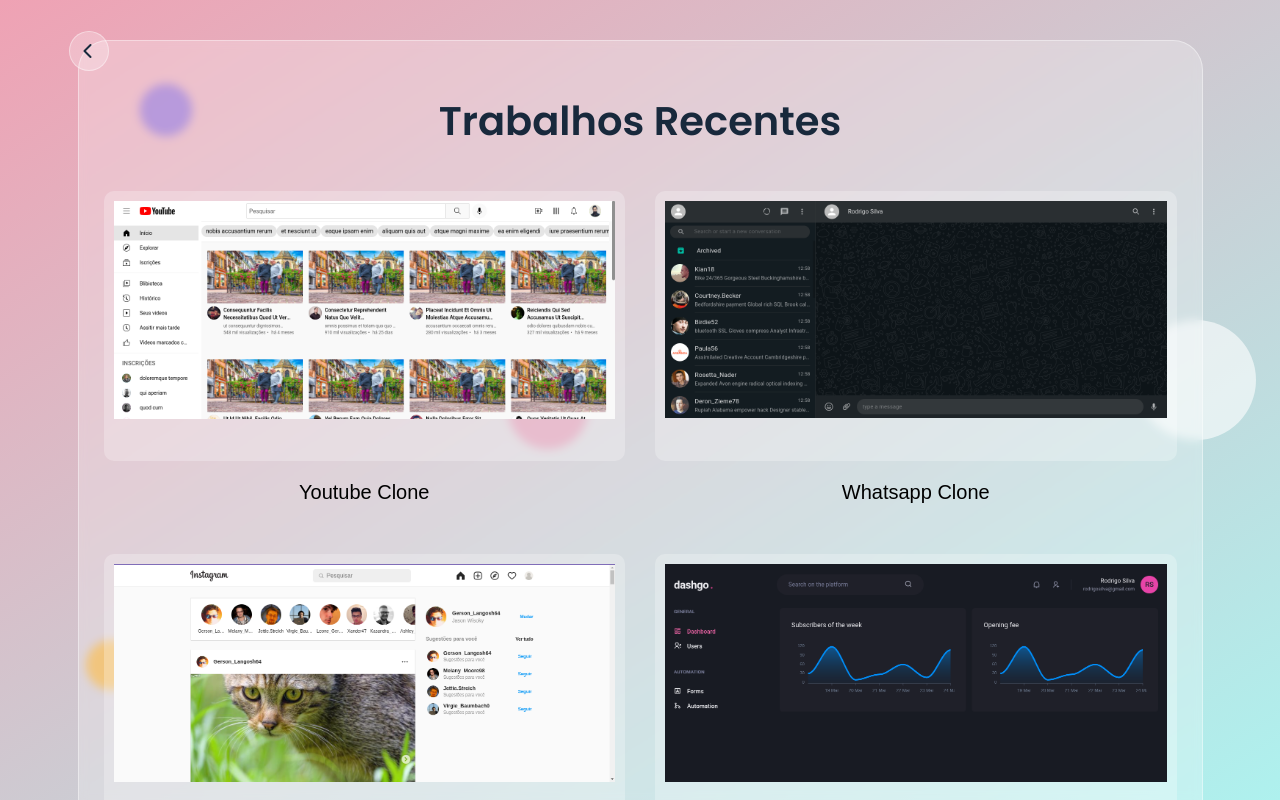
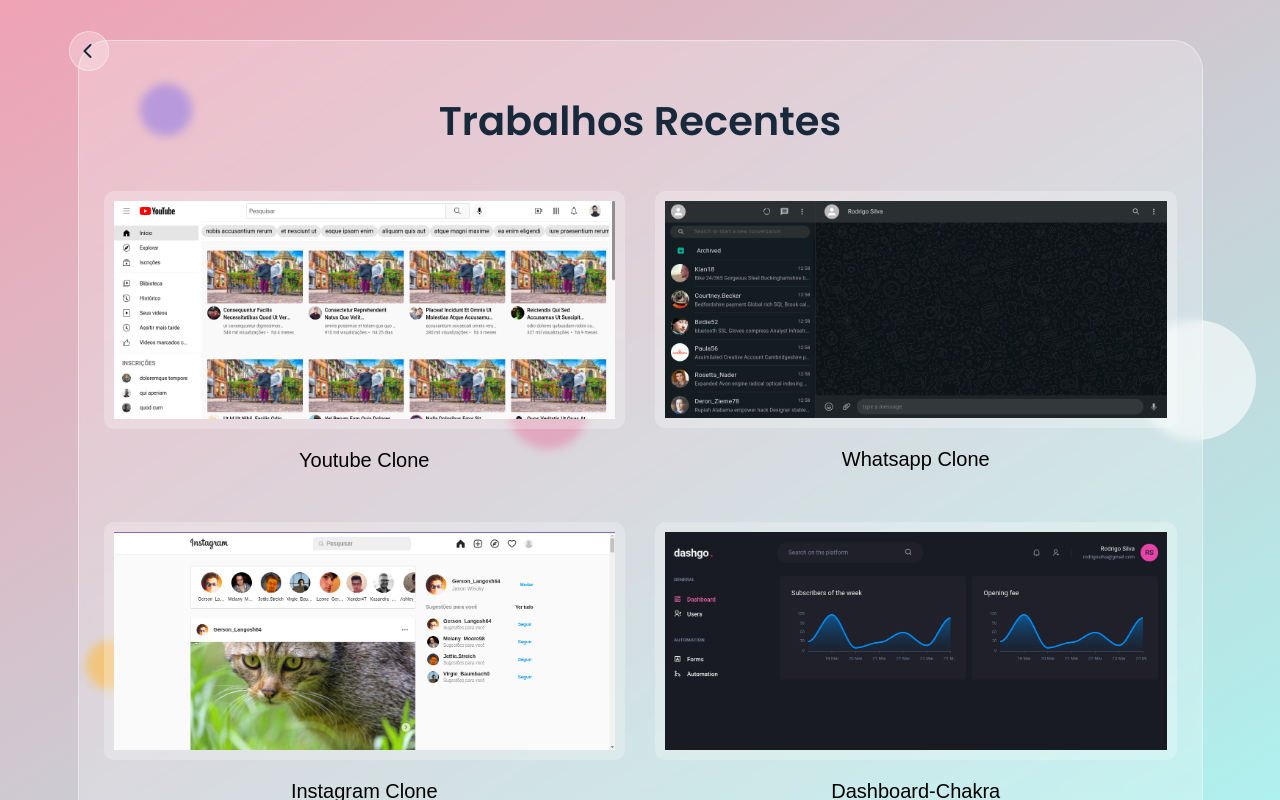
Before and after one commit to rodsilvavieira2/portfolio-2, a Vue app: page /portfolio in a window 1280 px wide. Built offline with nearby package versions, Linux system fonts and the light colour scheme.

Commit message:
fix: image skeleton loading

```diff
--- a/src/components/Image.vue
+++ b/src/components/Image.vue
@@ -46,7 +46,7 @@
 
 .image-loader {
   width: 100%;
-  height: 100%;
+  height: auto;
 
   > img {
     width: 100%;
@@ -58,6 +58,12 @@
 
 .image-loader-loading {
   animation: 0.8s linear 0s infinite alternate none running skeletonLoading;
+
+  height: 12.5rem !important;
+
+  @media (min-width: $break-p-lg) {
+    height: 16.875rem !important;
+  }
 }
 
 .image-loader-loading-error {
@@ -65,7 +71,7 @@
   align-items: center;
   justify-content: center;
 
-  height: 100%;
+  height: 12.5rem !important;
   width: 100%;
 
   background-color: darken($main-color, 1.2);
@@ -74,5 +80,9 @@
     font-size: 2.5rem;
     color: #fff;
   }
+
+  @media (min-width: $break-p-lg) {
+    height: 16.875rem !important;
+  }
 }
 </style>
--- a/src/components/PortfolioItem.vue
+++ b/src/components/PortfolioItem.vue
@@ -66,11 +66,7 @@
   border-radius: 10px;
   overflow: hidden;
 
-  height: 12.5rem;
-
-  @media (min-width: $break-p-lg) {
-    height: 16.875rem;
-  }
+  height: auto;
 
   &:hover {
     .portfolio-item-thumbnail-overlay {
```
